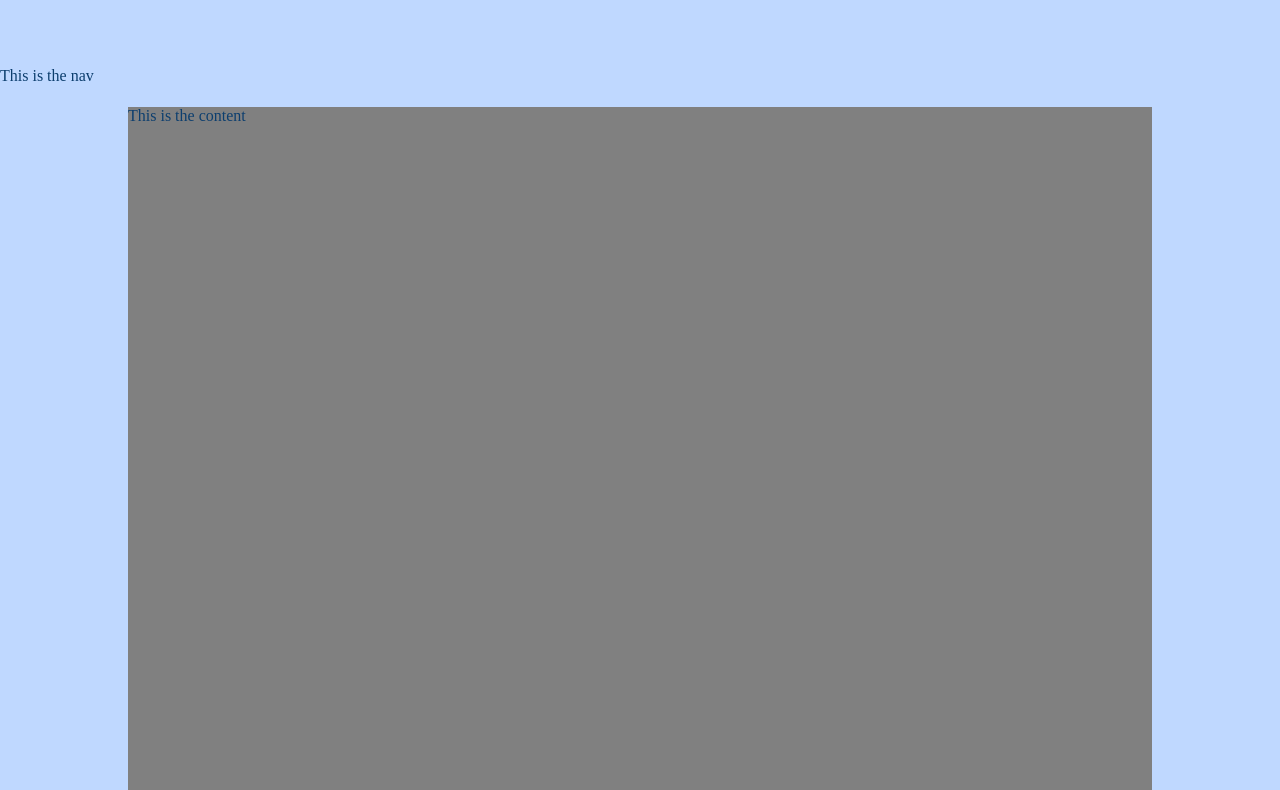
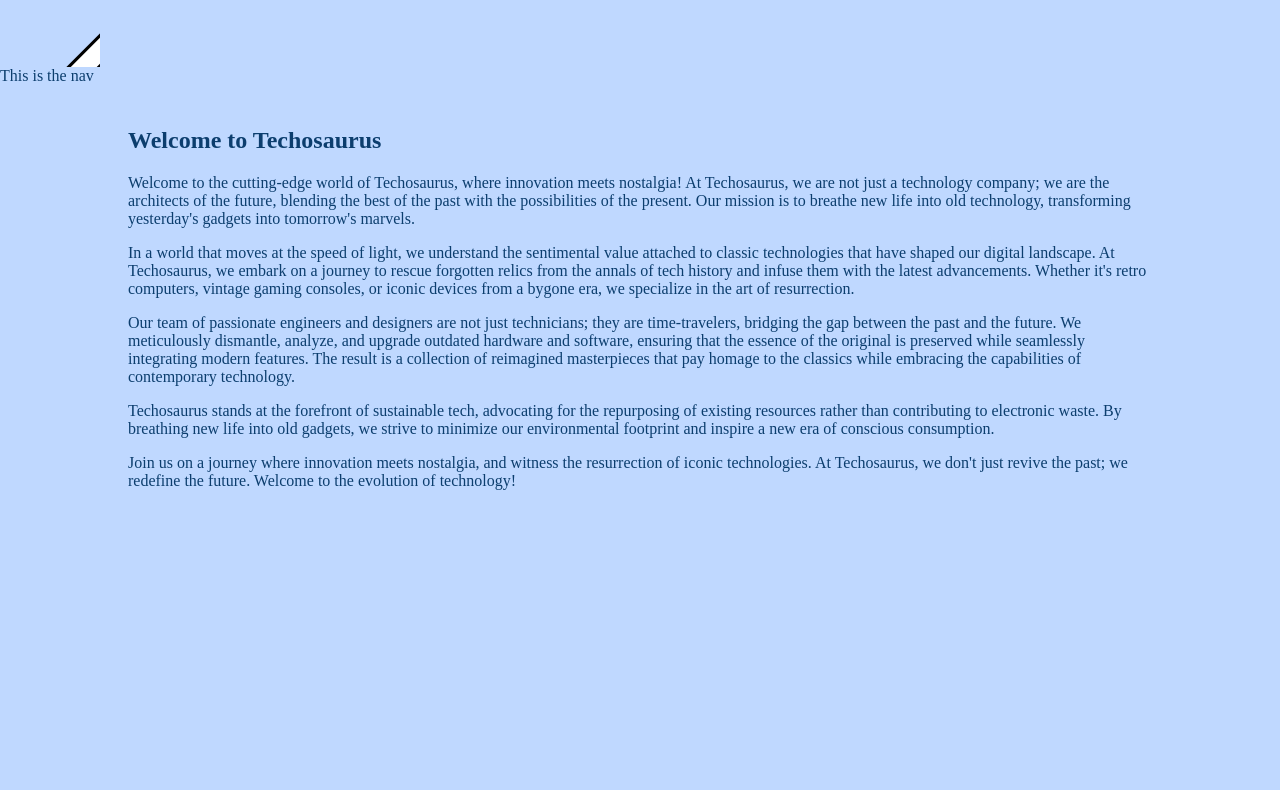
Before and after one commit to cwebb02/redesigned-umbrella, a plain HTML site: page index.html in a window 1280 px wide. Shown: the part 33-823 px from the top of the page. Drawn offline with Linux system fonts and the light colour scheme.

Commit message:
add intro text

```diff
--- a/css.css
+++ b/css.css
@@ -13,6 +13,7 @@
 	width: 100px;
 	height: 100px;
     align-self: flex-start;
+	background-image: url(./logo.png);
 }
 
 .nav {
@@ -24,13 +25,14 @@
 .content {
 	width: 80vw;
 	height: 100vh;
-	background-color: grey;
 }
 
 .footer {
 	width: 100vw;
 	height: 100px;
 	background-color: #E37629;
+	border-top-right-radius: 10px;
+	border-top-left-radius: 10px;
 }
 
 body {
--- a/index.html
+++ b/index.html
@@ -14,14 +14,24 @@
         <div class="wrapper">
             <div class="header">
                 <div class="logo">
-                    logo
+
                 </div>
                 <div class="nav">
                     This is the nav
                 </div>
              </div>
             <div class="content">
-                This is the content
+                <h2>Welcome to Techosaurus</h2>
+
+                <p>Welcome to the cutting-edge world of Techosaurus, where innovation meets nostalgia! At Techosaurus, we are not just a technology company; we are the architects of the future, blending the best of the past with the possibilities of the present. Our mission is to breathe new life into old technology, transforming yesterday's gadgets into tomorrow's marvels.</p>
+
+                <p>In a world that moves at the speed of light, we understand the sentimental value attached to classic technologies that have shaped our digital landscape. At Techosaurus, we embark on a journey to rescue forgotten relics from the annals of tech history and infuse them with the latest advancements. Whether it's retro computers, vintage gaming consoles, or iconic devices from a bygone era, we specialize in the art of resurrection.</p>
+
+                <p>Our team of passionate engineers and designers are not just technicians; they are time-travelers, bridging the gap between the past and the future. We meticulously dismantle, analyze, and upgrade outdated hardware and software, ensuring that the essence of the original is preserved while seamlessly integrating modern features. The result is a collection of reimagined masterpieces that pay homage to the classics while embracing the capabilities of contemporary technology.</p>
+
+                <p>Techosaurus stands at the forefront of sustainable tech, advocating for the repurposing of existing resources rather than contributing to electronic waste. By breathing new life into old gadgets, we strive to minimize our environmental footprint and inspire a new era of conscious consumption.</p>
+
+                <p>Join us on a journey where innovation meets nostalgia, and witness the resurrection of iconic technologies. At Techosaurus, we don't just revive the past; we redefine the future. Welcome to the evolution of technology!</p>
             </div>
         </div>
         <div class="footer">
```
Also changed, not shown: logo.png (added).
